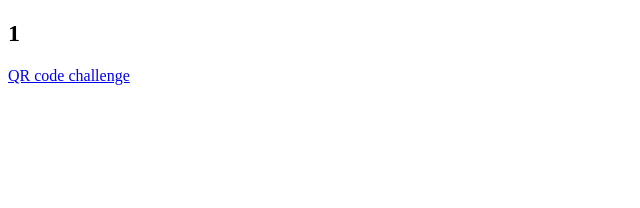
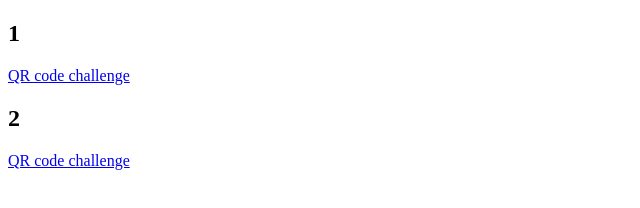
Before and after one commit to matekuna92/smallapps, a website: page index.html in a window 1280 px wide. Shown: the whole page, without its empty margins (0-640 px from the left). Drawn offline with Linux system fonts and the light colour scheme.

Commit message:
added link to index.html for vercel

```diff
--- a/index.html
+++ b/index.html
@@ -10,6 +10,8 @@
 <div class="card">
     <h2>1</h2>
     <a href="1-QRcode/qrcode.html">QR code challenge</a>
+    <h2>2</h2>
+    <a href="2-BlogPreviewCard/blogcard.html">QR code challenge</a>
 </div>
 
 
```
